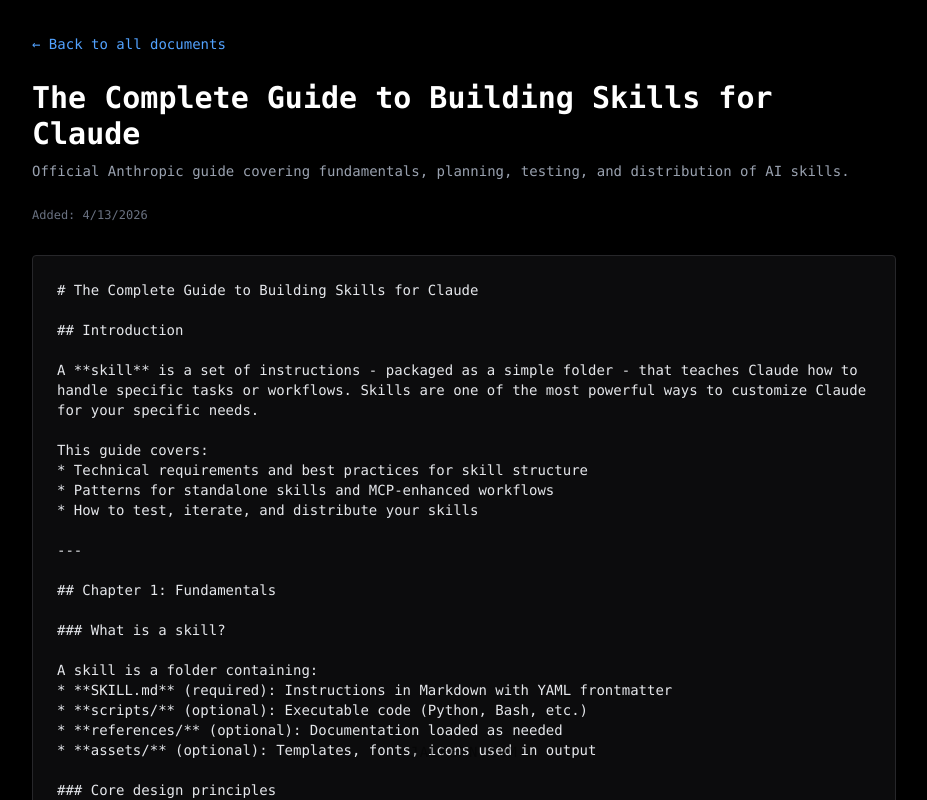
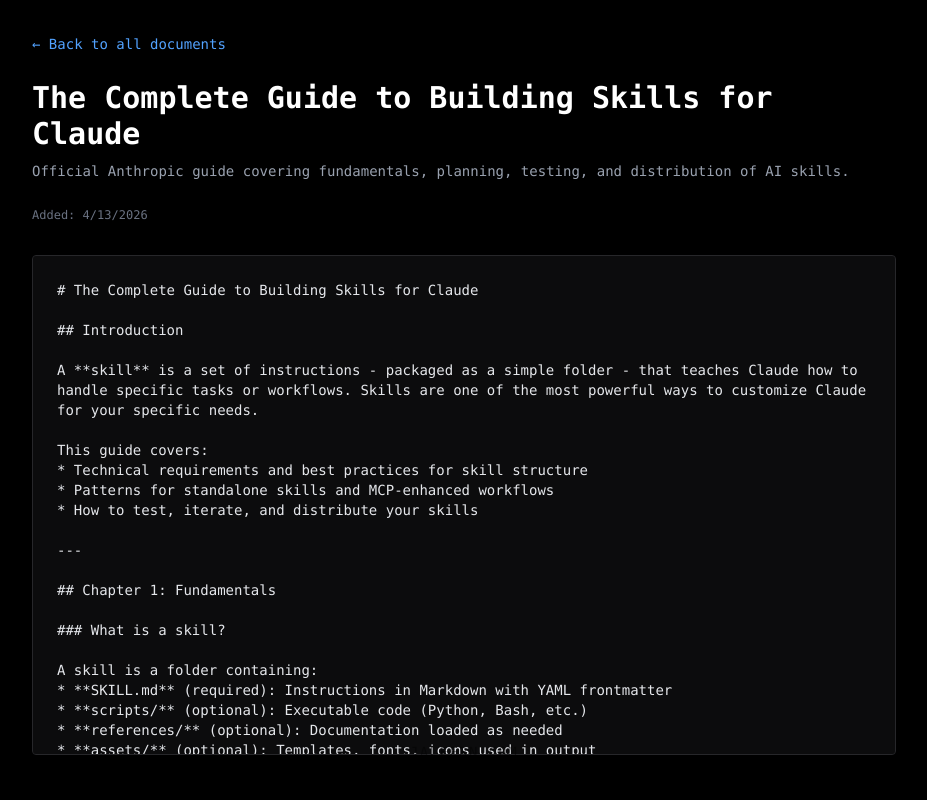
Before and after one commit to jalfern/jalfern, a React (Vite) app: page /ai-docs/claude-skills-guide in a window 1280 px wide. Shown: the whole page, without its empty margins (176-1103 px from the left). Built offline with nearby package versions, Linux system fonts and the light colour scheme.

Commit message:
Fix ai-docs scroll: add overflow-y-auto and max-h to pre tag

```diff
--- a/src/pages/AiDocs.jsx
+++ b/src/pages/AiDocs.jsx
@@ -212,7 +212,7 @@
             <div className="text-xs text-gray-500 mb-8">
               Added: {new Date(currentDoc.added).toLocaleDateString()}
             </div>
-            <pre className="whitespace-pre-wrap font-mono text-sm text-gray-200 bg-zinc-900/50 p-6 rounded-sm border border-zinc-800">
+            <pre className="whitespace-pre-wrap font-mono text-sm text-gray-200 bg-zinc-900/50 p-6 rounded-sm border border-zinc-800 overflow-y-auto max-h-[calc(100vh-300px)]">
               {currentDoc.content}
             </pre>
           </article>
```
